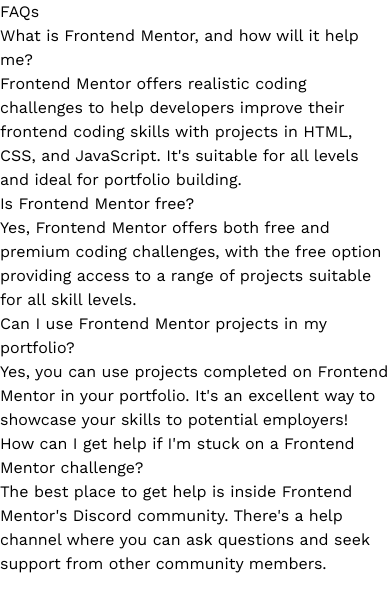
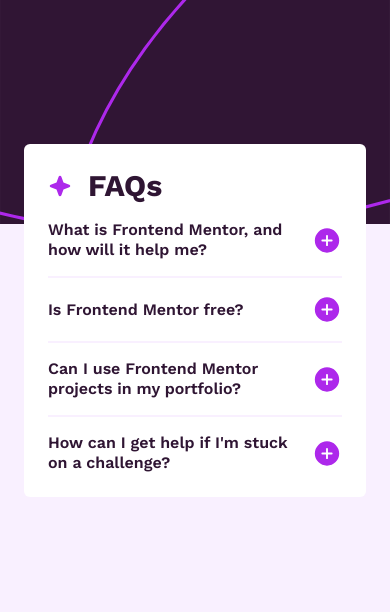
Before and after one commit to tOnski86/react-faq-accordion, a React (Vite) app: page / in a window 390 px wide. Shown: the top 612 px of the page. Built offline with nearby package versions, Linux system fonts and the light colour scheme.

Commit message:
Implement mobile styles v2

```diff
--- a/data/data.json
+++ b/data/data.json
@@ -16,7 +16,7 @@
   },
   {
     "id": 4,
-    "title": "How can I get help if I'm stuck on a Frontend Mentor challenge?",
+    "title": "How can I get help if I'm stuck on a challenge?",
     "text": "The best place to get help is inside Frontend Mentor's Discord community. There's a help channel where you can ask questions and seek support from other community members."
   }
 ]
--- a/index.html
+++ b/index.html
@@ -1,4 +1,4 @@
-<!DOCTYPE html>
+<!doctype html>
 <html lang="en">
   <head>
     <meta charset="UTF-8" />
@@ -12,7 +12,7 @@
     <meta name="viewport" content="width=device-width, initial-scale=1.0" />
     <title>FAQ Accordion</title>
   </head>
-  <body class="text-base font-workSans">
+  <body class="text-base font-workSans text-purpleDark">
     <div id="root"></div>
     <script type="module" src="/src/main.jsx"></script>
   </body>
--- a/package.json
+++ b/package.json
@@ -25,6 +25,8 @@
     "eslint-plugin-react-refresh": "^0.4.14",
     "globals": "^15.11.0",
     "postcss": "^8.4.48",
+    "prettier": "^3.3.3",
+    "prettier-plugin-tailwindcss": "^0.6.8",
     "tailwindcss": "^3.4.14",
     "vite": "^5.4.10"
   }
--- a/src/App.jsx
+++ b/src/App.jsx
@@ -1,15 +1,20 @@
-import Accordion from './components/Accordion';
-import Header from './components/Header';
+import Accordion from "./components/Accordion";
+import Card from "./components/Card";
+import Header from "./components/Header";
+import Title from "./components/Title";
 
-import useFetch from './utilities/useFetch';
+import useFetch from "./utilities/useFetch";
 
 function App() {
   const { content } = useFetch();
 
   return (
-    <div>
+    <div className="bg-pink min-h-screen pb-28">
       <Header />
-      <Accordion content={content} />
+      <Card>
+        <Title />
+        <Accordion content={content} />
+      </Card>
     </div>
   );
 }
--- a/src/components/AccordionItem.jsx
+++ b/src/components/AccordionItem.jsx
@@ -1,12 +1,23 @@
 /* eslint-disable react/prop-types */
+import { useState } from "react";
+import IconMinus from "/icon-minus.svg";
+import IconPlus from "/icon-plus.svg";
+
 function AccordionItem({ item }) {
   const { title, text } = item;
+  const [isOpen, setIsOpen] = useState(false);
 
   return (
-    <div>
-      <h2>{title}</h2>
-      <p>{text}</p>
-    </div>
+    <li className="[&:not(:last-child)]:border-b-2 [&:not(:last-child)]:border-pink [&:not(:last-child)]:pb-4 pt-4">
+      <div className="flex items-center justify-between gap-4">
+        <h2 className="font-semibold text-md leading-5">{title}</h2>
+        <img
+          src={`${isOpen ? IconMinus : IconPlus}`}
+          alt={`${isOpen ? "minus icon" : "plus icon"}`}
+        />
+      </div>
+      {isOpen && <p className="mt-5 text-sm sm:text-base">{text}</p>}
+    </li>
   );
 }
 
--- /dev/null
+++ b/src/components/Card.jsx
@@ -0,0 +1,6 @@
+/* eslint-disable react/prop-types */
+function Card({ children }) {
+  return <div className="rounded-md bg-white p-6 mx-6 -mt-20">{children}</div>;
+}
+
+export default Card;
--- a/src/components/Header.jsx
+++ b/src/components/Header.jsx
@@ -1,5 +1,20 @@
+/* eslint-disable react/prop-types */
+const bgMobile = "/background-pattern-mobile.svg";
+const bgDesktop = "/background-pattern-desktop.svg";
+
 function Header() {
-  return <h1>FAQs</h1>;
+  return (
+    <>
+      <div
+        style={{ backgroundImage: `url("${bgMobile}")` }}
+        className="block h-48 bg-pink px-7 py-28 sm:hidden bg-cover bg-bottom"
+      ></div>
+      <div
+        style={{ backgroundImage: `url("${bgDesktop}")` }}
+        className="hidden h-48 bg-pink px-6 py-28 sm:block bg-cover bg-bottom"
+      ></div>
+    </>
+  );
 }
 
 export default Header;
--- /dev/null
+++ b/src/components/Title.jsx
@@ -0,0 +1,10 @@
+function Title() {
+  return (
+    <div className="flex items-center gap-4">
+      <img src="/icon-star.svg" alt="star icon" className="w-6 h-6" />
+      <h1 className="text-3xl font-bold">FAQs</h1>
+    </div>
+  );
+}
+
+export default Title;
--- a/tailwind.config.js
+++ b/tailwind.config.js
@@ -19,4 +19,5 @@
 /*
 - Mobile: 375px
 - Desktop: 1440px
+- Weights: 400, 600, 700
 */
```
Also changed, not shown: 2 other files (tests, documents, lock files or other folders).
